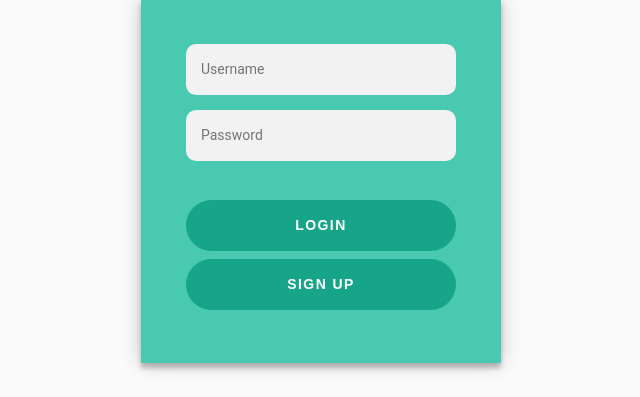
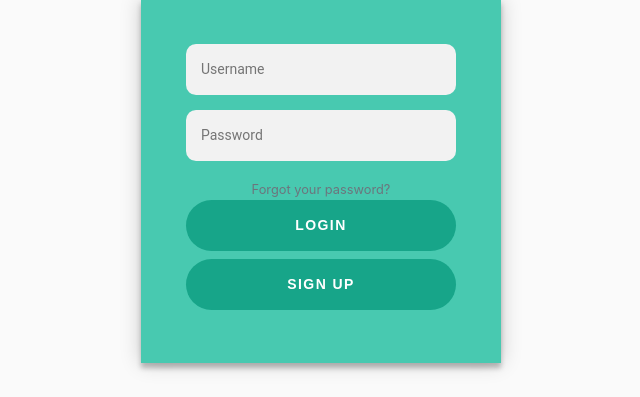
Before and after one commit to Sanga78/ecom, a Django app: page /login in a window 1280 px wide. Shown: the part 208-605 px from the top of the page, without its empty margins (319-959 px from the left). Run offline with Django 4.2, Linux system fonts and the light colour scheme; some libraries are stand-ins or nearby versions.

Commit message:
Update login.html
added reset password

```diff
--- a/ecomerce/templates/registration/login.html
+++ b/ecomerce/templates/registration/login.html
@@ -20,8 +20,8 @@
                 {% endif %}
             <input type="text" required name ="username" placeholder="Username"/>
             <input type="password" name="password" id="password" placeholder="Password"/>
-            <i class="fas fa-eye" onclick="show()"></i>
             <br>
+            <a style="color: rgb(0, 191, 255);" href="/password-reset/" class="text-muted small">Forgot your password?</a>
             <br>
             <button type="submit" id="btn-signup">LOGIN</button>
         </form>
```
